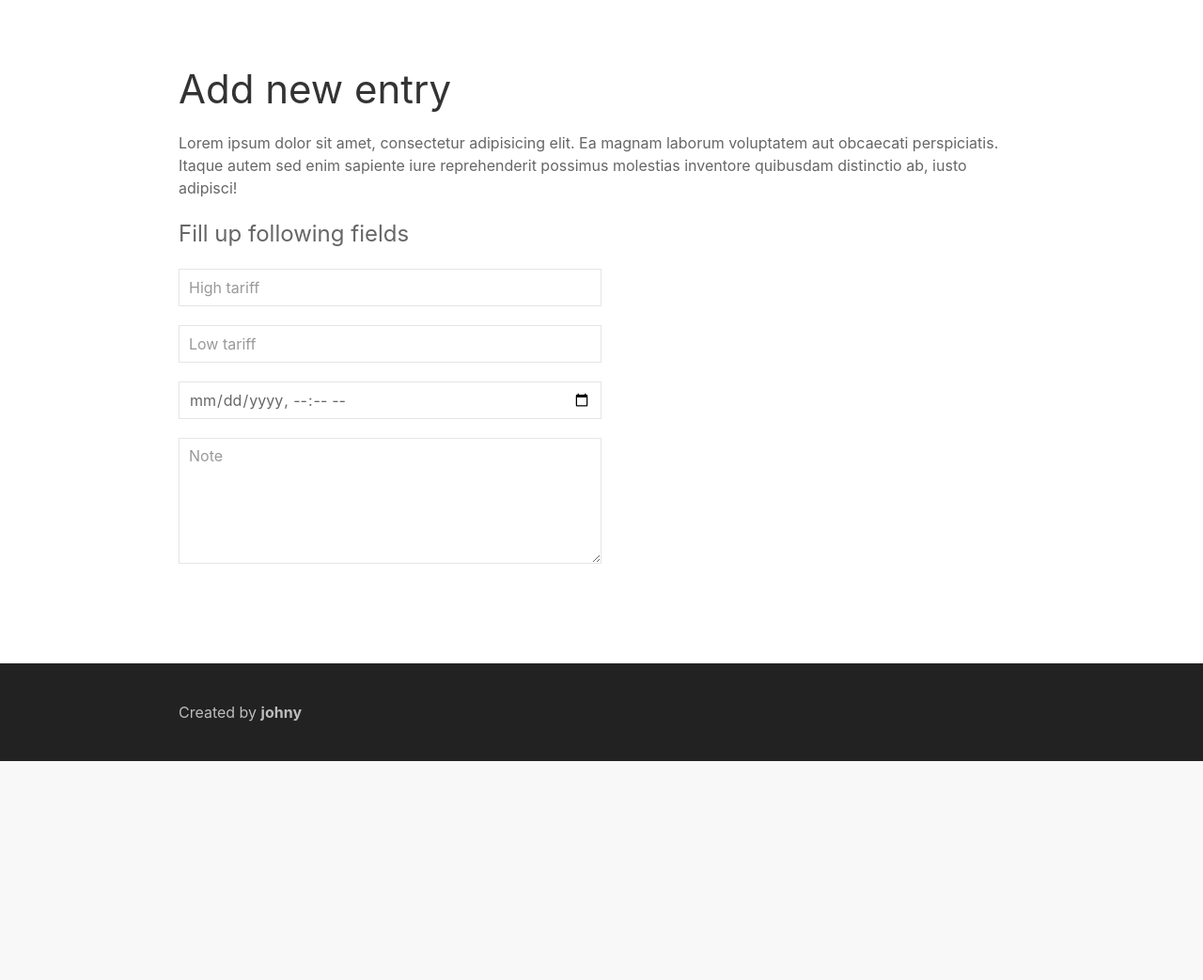
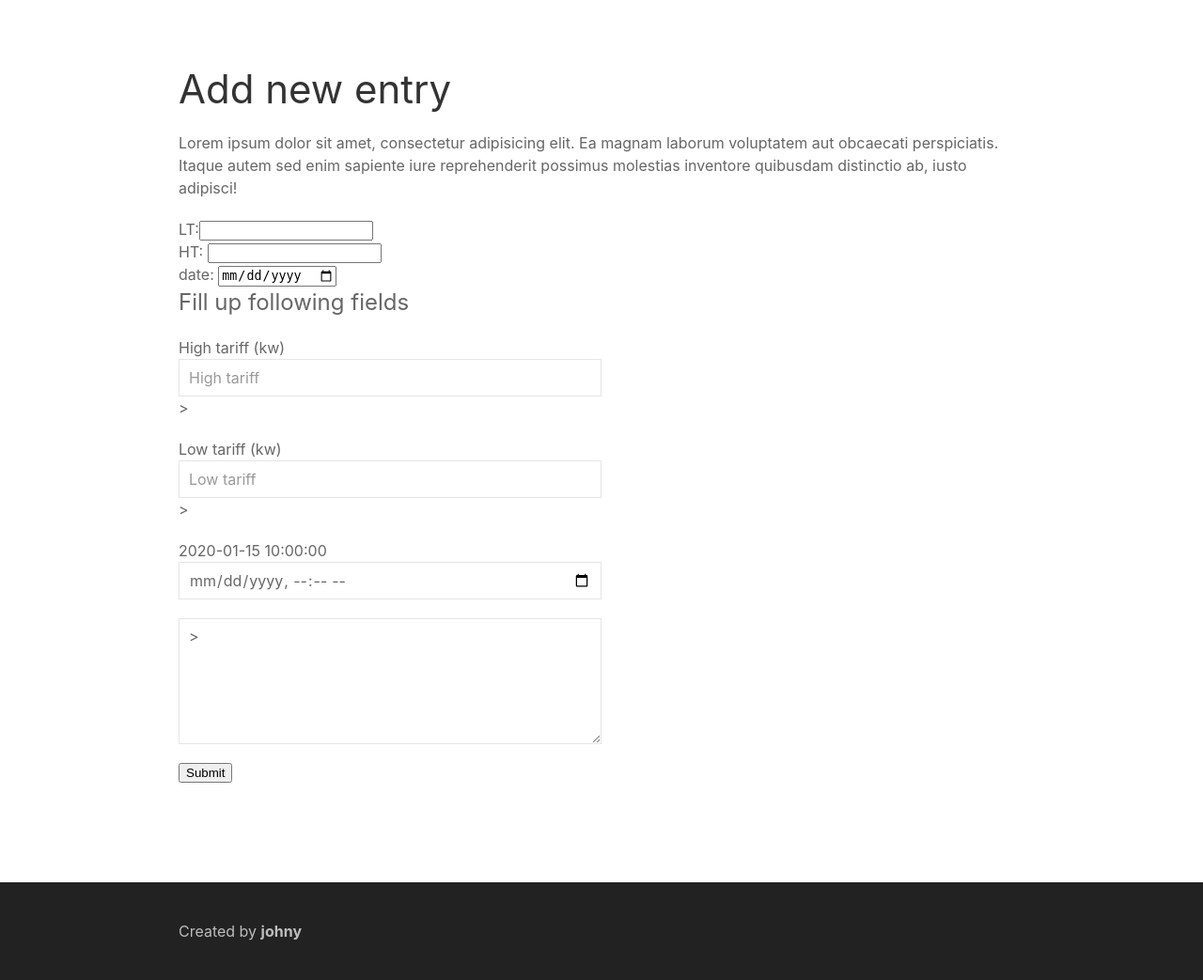
Before and after one commit to janvlachynsky/flask_server, a Flask app: template templates/energy_add_entry.html in a window 1280 px wide. Shown: the part 80-1123 px from the top of the page at 94% size. Before the commit the page ends 890 px from the top, so only its background shows below. Run offline with Flask 2, Linux system fonts and the light colour scheme; tables that the repository leaves empty or names only in its code hold one stand-in row (values such as "Sample post"); the template is opened without the code that fills it: values that come from a table or form of the project are taken from there, most other values are stand-ins (such as "Sample title", 1, 10 or a date in 2020); some libraries are stand-ins or nearby versions.

Commit message:
wip: add new entry 2

```diff
--- a/app.py
+++ b/app.py
@@ -1,43 +1,82 @@
+from tokenize import String
+from turtle import lt
 from numpy import datetime_as_string
-from flask import Flask, render_template, flash, redirect, url_for, session, logging
+from flask import (
+    Flask,
+    render_template,
+    flash,
+    redirect,
+    url_for,
+    session,
+    request,
+    logging,
+)
 
+from forms import AddEletricityEntryForm
 from database import Database
 from datetime import datetime
 
-from wtforms import Form, StringField, TextAreaField, PasswordField, validators
+
 from passlib.hash import sha256_crypt
+
+import os
 
 
 app = Flask(__name__)
 
-@app.route('/')
+# CSRF protection
+SECRET_KEY = os.urandom(32)
+app.config["SECRET_KEY"] = SECRET_KEY
+
+
+@app.route("/")
 def index():
-    return render_template('index.html')
+    return render_template("index.html")
+
 
 # @app.route('/<string:name>')
 # def index_hello(name):
 #     return render_template('index.html', name=name)
 
-@app.route('/about')
+
+@app.route("/about")
 def about():
-    return render_template('about.html')
+    return render_template("about.html")
 
-@app.route('/energy')
+
+@app.route("/energy")
 def energy():
 
     db = Database()
     energy_data = db.getEletricityEntries()
 
-    return render_template('energy.html', energy_data=energy_data)
+    return render_template("energy.html", energy_data=energy_data)
 
-@app.route('/energy/add_entry')
+
+@app.route("/energy/add_entry", methods=["GET", "POST"])
 def add_entry():
     date = datetime.now()
-    return render_template('energy_add_entry.html', date=date)
+    form = AddEletricityEntryForm()
+
+    if form.validate_on_submit():
+
+        submit_new_entry(
+            request.form["lowTariff"], request.form["highTariff"], request.form["date"]
+        )
+    else:
+        print("valid???", form.highTariff.errors)
+        print("form not valid")
+    # TODO: add energy entry
+    return render_template(
+        "energy_add_entry.html", date=date, form=form, last_form=request.form
+    )
 
 
-class RegisterForm(Form):
-    name = StringField('Name', [validators])
+@app.route("/submit_new_entry", methods=["GET", "POST"])
+def submit_new_entry(lowTariff, highTariff, date):
+    print(lowTariff, highTariff, date)
+    pass
 
-if __name__ == '__main__':
-    app.run(debug=True, host='0.0.0.0')
+
+if __name__ == "__main__":
+    app.run(debug=True, host="0.0.0.0")
--- /dev/null
+++ b/forms.py
@@ -0,0 +1,20 @@
+from flask_wtf import FlaskForm
+from wtforms import (
+    Form,
+    StringField,
+    TextAreaField,
+    PasswordField,
+    validators,
+    IntegerField,
+    DateField,
+)
+from wtforms.validators import InputRequired, Length
+
+
+class AddEletricityEntryForm(FlaskForm):
+    lowTariff = StringField("lowTariff", validators=[validators.Length(min=1, max=9)])
+    highTariff = StringField(
+        "highTariff", validators=[validators.Length(min=1, max=10)]
+    )
+    date = DateField("date")
+    note = StringField("note", validators=[validators.Length(max=200)])
--- /dev/null
+++ b/handler.py
@@ -0,0 +1 @@
+## handlers
--- a/static/style.css
+++ b/static/style.css
@@ -6,3 +6,9 @@
 .uk-width-xlarge{
     width: 900px;
 }
+
+.errors {
+    color: red;
+    margin-top: 0px;
+    font-size: 10pt;
+}
--- a/templates/energy_add_entry.html
+++ b/templates/energy_add_entry.html
@@ -4,28 +4,67 @@
     <h1>Add new entry</h1>
     <p>Lorem ipsum dolor sit amet, consectetur adipisicing elit. Ea magnam laborum voluptatem aut obcaecati perspiciatis. Itaque autem sed enim sapiente iure reprehenderit possimus molestias inventore quibusdam distinctio ab, iusto adipisci!</p>
     <div class="uk-width-large">
-    <form>
+        {% if form %}
+         LT:{{ form.lowTariff}}</br>
+         HT: {{form.highTariff}} </br>
+         date: {{form.date}}
+        {% endif %}
+    <form method="POST", action="">
     <fieldset class="uk-fieldset">
 
         <legend class="uk-legend">Fill up following fields</legend>
 
         <div class="uk-margin">
-            <input class="uk-input" type="text" placeholder="High tariff">
+            <label for="highTariff">High tariff (kw)</label>
+            {% if form.highTariff.errors %}
+                <ul class="errors">
+                    {% for error in form.highTariff.errors %}
+                        <li>{{ error }}</li>
+                    {% endfor %}
+                </ul>
+            {% endif %}
+            <input class="uk-input" type="number" name="highTariff" placeholder="High tariff"  value={{last_form['highTariff']}}>
         </div>
         <div class="uk-margin">
-            <input class="uk-input" type="text" placeholder="Low tariff">
+            <label for="lowTariff">Low tariff (kw)</label>
+            {% if form.lowTariff.errors %}
+                <ul class="errors">
+                    {% for error in form.lowTariff.errors %}
+                        <li>{{ error }}</li>
+                    {% endfor %}
+                </ul>
+            {% endif %}
+            <input class="uk-input" type="number" name="lowTariff" id="lowTariff" placeholder="Low tariff" value={{last_form['lowTariff']}}>
         </div>
-                <div class="uk-margin">
-
-            <input class="uk-input" type="datetime-local" placeholder="Date - empty for current" value={{date}}>
+        <div class="uk-margin">
+            {{date}}
+            {% if form.date.errors %}
+                <ul class="errors">
+                    {% for error in form.date.errors %}
+                        <li>{{ error }}</li>
+                    {% endfor %}
+                </ul>
+            {% endif %}
+            <input class="uk-input" type="datetime-local" name="date" placeholder="Date - empty for current" value={{date}}>
         </div>
 
         <div class="uk-margin">
-            <textarea class="uk-textarea" rows="5" placeholder="Note"></textarea>
+            {% if form.note.errors %}
+                <ul class="errors">
+                    {% for error in form.note.errors %}
+                        <li>{{ error }}</li>
+                    {% endfor %}
+                </ul>
+            {% endif %}
+            <textarea class="uk-textarea" rows="5" name="note" placeholder="Note"  value={{last_form['note']}}></textarea>
         </div>
+        <div class="uk-margin">
+            <input type="submit" value="Submit">
 
+        </div>
 
     </fieldset>
 </form>
+
 </div>
 {% endblock %}
```
Also changed, not shown: database.py (+18 -7 lines), eletricity.py (added, +8 -0 lines).
